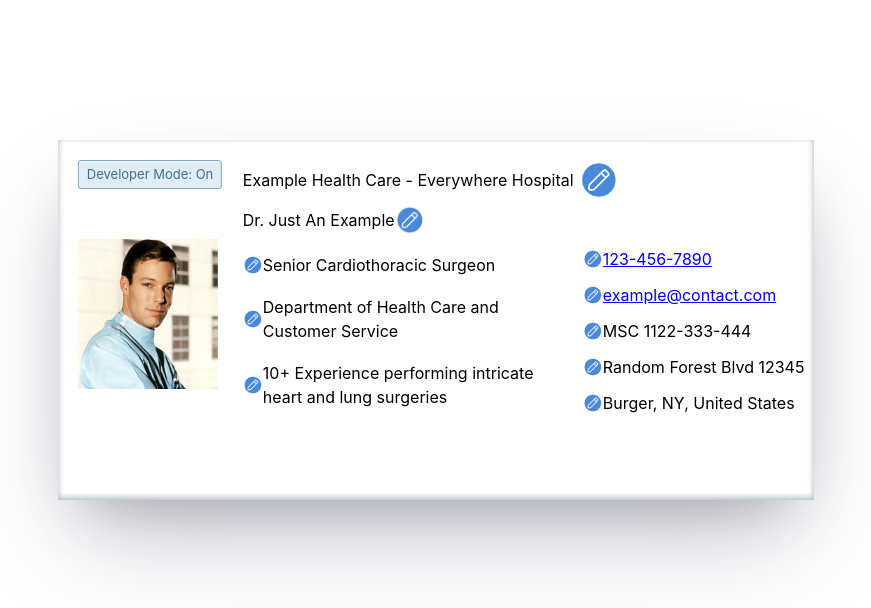
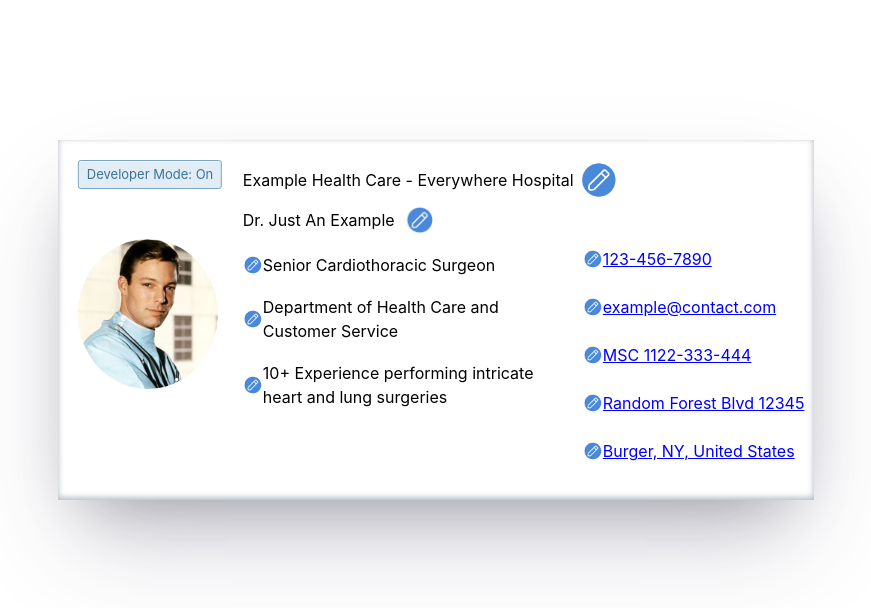
Before and after one commit to CodeRoadSoftwares/tealthy, a React (Vite) app in the folder frontend/: page / in a window 1280 px wide. Shown: the top 608 px of the page, without its empty margins (204-1075 px from the left). Built offline with nearby package versions, Linux system fonts and the light colour scheme.

Commit message:
use Styled Component

```diff
--- a/frontend/src/components/Card/CardAvatar.jsx
+++ b/frontend/src/components/Card/CardAvatar.jsx
@@ -1,11 +1,27 @@
-import React from 'react'
-import doctorPicture from './sampledoctor.jpg'
-const CardAvatar = ({DeveloperMode}) => {
+import React from 'react';
+import styled from 'styled-components';
+import doctorPicture from './sampledoctor.jpg';
+
+const StyledCardAvatar = styled.div`
+  display: flex;
+  justify-content: center;
+  align-items: center;
+  margin-top: 50px;
+
+  img {
+    width: 150px;
+    height: 150px;
+    border-radius: 50%;
+    object-fit: cover;
+  }
+`;
+
+const CardAvatar = ({ DeveloperMode }) => {
   return (
-    <div className='CardAvatar'>
-      <img src= {doctorPicture} alt = "Doctor" style={{width:"150px",marginTop:"50px",height:"150px"}}></img>
-    </div>
-  )
-}
+    <StyledCardAvatar>
+      <img src={doctorPicture} alt="Doctor" />
+    </StyledCardAvatar>
+  );
+};
 
-export default CardAvatar
+export default CardAvatar;
--- a/frontend/src/components/Card/CardBody.jsx
+++ b/frontend/src/components/Card/CardBody.jsx
@@ -1,22 +1,44 @@
-import React from 'react'
-import edit from './edit.png'
-import DoctorIntroduction from './DoctorIntroduction'
-import DoctorContact from './DoctorContact'
-import QuickAction from './QuickAction'
-const CardBody = ({DeveloperMode}) => {
+import React from 'react';
+import edit from './edit.png';
+import DoctorIntroduction from './DoctorIntroduction';
+import DoctorContact from './DoctorContact';
+import QuickAction from './QuickAction';
+import styled from 'styled-components';
+
+const StyledCardBody = styled.div`
+  margin: 5px;
+  font-family: -apple-system, system-ui, 'Segoe UI', 'Liberation Sans', sans-serif;
+
+  .header {
+    display: flex;
+    align-items: center;
+
+    h2 {
+      margin-right: 10px;
+    }
+
+    img {
+      width: 30px;
+      height: 30px;
+      cursor: pointer;
+    }
+  }
+`;
+
+const CardBody = ({ DeveloperMode }) => {
   return (
-    <div className='CardBody' style={{margin:"5px",fontFamily: '-apple-system, system-ui, "Segoe UI", "Liberation Sans", sans-serif'}}>
-      <div style={{display: 'flex',alignItems: 'center'}}>
-      <h2>Dr. Just An Example</h2>
-      {DeveloperMode ? <img src={edit} alt="edit icon" style={{width: '30px', height: '30px', cursor:"pointer"}}></img> : ''}
+    <StyledCardBody>
+      <div className="header">
+        <h2>Dr. Just An Example</h2>
+        {DeveloperMode ? <img src={edit} alt="edit icon" /> : ''}
       </div>
-      <div style={{display:"flex"}}>
-        <DoctorIntroduction DeveloperMode = {DeveloperMode}/>
-        <DoctorContact DeveloperMode = {DeveloperMode}/>
+      <div style={{ display: 'flex' }}>
+        <DoctorIntroduction DeveloperMode={DeveloperMode} />
+        <DoctorContact DeveloperMode={DeveloperMode} />
       </div>
-       <QuickAction DeveloperMode= {DeveloperMode}/>
-    </div>
-  )
-}
+      <QuickAction DeveloperMode={DeveloperMode} />
+    </StyledCardBody>
+  );
+};
 
-export default CardBody
+export default CardBody;
--- a/frontend/src/components/Card/CardContainer.jsx
+++ b/frontend/src/components/Card/CardContainer.jsx
@@ -1,34 +1,38 @@
-import React, {useState} from 'react'
-import CardContent from './CardContent'
-import CardImage from './CardImage'
+import React, { useState } from 'react';
+import CardContent from './CardContent';
+import CardImage from './CardImage';
+import styled from 'styled-components';
+
+const StyledCardContainer = styled.div`
+  padding: 20px;
+  display: inline-flex;
+  border: 0.5px thick;
+  text-wrap: nowrap;
+  width: calc(85 * 1ch);
+  height: calc(15 * 1.5em);
+  position: absolute;
+  top: 40%;
+  left: 50%;
+  transform: translate(-50%, -50%);
+  box-shadow: rgba(50, 50, 93, 0.25) 0px 50px 100px -20px,
+    rgba(0, 0, 0, 0.3) 0px 30px 60px -30px, rgba(10, 37, 64, 0.35) 0px -2px 6px 0px inset;
+`;
 
 const CardContainer = () => {
-    const [DeveloperMode, setDeveloperMode] = useState(true)
-    const handleSwitch = () =>{
-      if (DeveloperMode){setDeveloperMode(false)}
-      else{setDeveloperMode(true)}
-    }
+  const [DeveloperMode, setDeveloperMode] = useState(true);
+
+  const handleSwitch = () => {
+    setDeveloperMode(!DeveloperMode);
+  };
+
   return (
-    <div className='CardContainer' style={{
-        padding:"20px",
-        display:"inline-flex",
-        border:"0.5px thick",
-        textWrap:"nowrap",
-        width: 'calc(85 * 1ch)',
-        height: 'calc(15 * 1.5em)',
-        position:"absolute",
-        top: '40%',
-        left: '50%',
-        transform: 'translate(-50%, -50%)',
-        boxShadow:
-          'rgba(50, 50, 93, 0.25) 0px 50px 100px -20px, rgba(0, 0, 0, 0.3) 0px 30px 60px -30px, rgba(10, 37, 64, 0.35) 0px -2px 6px 0px inset',
-      }}>
-      <div style={{display:"flex"}}>
-        <CardImage handleSwitch={handleSwitch} DeveloperMode={DeveloperMode}/>
-        <CardContent  DeveloperMode = {DeveloperMode}/>
+    <StyledCardContainer>
+      <div style={{ display: 'flex' }}>
+        <CardImage handleSwitch={handleSwitch} DeveloperMode={DeveloperMode} />
+        <CardContent DeveloperMode={DeveloperMode} />
       </div>
-    </div>
-  )
-}
+    </StyledCardContainer>
+  );
+};
 
-export default CardContainer
+export default CardContainer;
--- a/frontend/src/components/Card/CardContent.jsx
+++ b/frontend/src/components/Card/CardContent.jsx
@@ -1,18 +1,19 @@
-import React from 'react'
-import CardHeader from './CardHeader'
-import CardBody from './CardBody'
+import React from 'react';
+import CardHeader from './CardHeader';
+import CardBody from './CardBody';
+import styled from 'styled-components';
 
-const CardContent = ({DeveloperMode}) => {
-  // Information of Doctor:
-  // Title, Prefix, Name, Pronoun, Email, Number, AvailableTime, Experience
-  // Format:
-  // Name(Pronoun)
+const StyledCardContent = styled.div`
+  font-family: -apple-system, system-ui, 'Segoe UI', 'Liberation Sans', sans-serif;
+`;
+
+const CardContent = ({ DeveloperMode }) => {
   return (
-    <div>
-      <CardHeader  DeveloperMode = {DeveloperMode} />
-      <CardBody DeveloperMode = {DeveloperMode}/>
-    </div>
-  )
-}
+    <StyledCardContent>
+      <CardHeader DeveloperMode={DeveloperMode} />
+      <CardBody DeveloperMode={DeveloperMode} />
+    </StyledCardContent>
+  );
+};
 
-export default CardContent
+export default CardContent;
--- a/frontend/src/components/Card/CardImage.jsx
+++ b/frontend/src/components/Card/CardImage.jsx
@@ -1,19 +1,27 @@
-import React from 'react'
+import React from 'react';
 import CardModeButton from './CardModeButton';
 import CardAvatar from './CardAvatar';
-const CardImage = ({handleSwitch,DeveloperMode}) => {
+import styled from 'styled-components';
+
+const ImageContainer = styled.div`
+  margin-right: 10px;
+  width: 150px;
+`;
+
+const AvatarContainer = styled.div`
+  vertical-align: center;
+  margin-right: 10px;
+`;
+
+const CardImage = ({ handleSwitch, DeveloperMode }) => {
   return (
-    <div style={{
-        marginRight:"10px",
-        width: '150px',
-        // height: 'calc(15 * 1.5em)',
-        }}>
-      <CardModeButton handleSwitch={handleSwitch} DeveloperMode = {DeveloperMode}/>
-      <div style={{verticalAlign:"center",marginRight:"10px"}}>
-      <CardAvatar  DeveloperMode = {DeveloperMode}/>
-      </div>
-    </div>
-  )
-}
+    <ImageContainer>
+      <CardModeButton handleSwitch={handleSwitch} DeveloperMode={DeveloperMode} />
+      <AvatarContainer>
+        <CardAvatar DeveloperMode={DeveloperMode} />
+      </AvatarContainer>
+    </ImageContainer>
+  );
+};
 
-export default CardImage
+export default CardImage;
--- a/frontend/src/components/Card/DoctorContact.jsx
+++ b/frontend/src/components/Card/DoctorContact.jsx
@@ -1,32 +1,61 @@
-import React from 'react'
-import edit from "./edit.png"
-const DoctorContact = ({DeveloperMode}) => {
+import React from 'react';
+import styled from 'styled-components';
+import edit from './edit.png';
+
+const ContactContainer = styled.div`
+  margin-left: 10px;
+  width: 330px;
+  height: 20px;
+  display: flex;
+  flex-direction: column;
+`;
+
+const ContactItem = styled.div`
+  display: flex;
+  align-items: center;
+  margin-top: 12px;
+  margin-bottom: 12px;
+
+  img {
+    width: 20px;
+    height: 20px;
+    cursor: pointer;
+  }
+
+  a, p {
+    margin: 0;
+    flex-grow: 1;
+    cursor: pointer;
+    color: blue;
+    text-decoration: underline;
+  }
+`;
+
+const DoctorContact = ({ DeveloperMode }) => {
   return (
-    <div>
-    <div style={{marginLeft:"10px",width:"330px",height:"20px",textWrap:"wrap"}}>
-      <div style={{display: 'flex',alignItems: 'center',marginTop:"12px",marginBottom:"12px"}}>
-      {DeveloperMode ? <img src={edit} alt="edit icon" style={{width: '20px', height: '20px', cursor:"pointer"}}></img> : ''}
-      <a href="tel:123-456-7890" style={{ margin: '0', flexGrow: 1, cursor: "pointer", color: 'blue', textDecoration: 'underline' }}>123-456-7890</a>
-      </div>
-      <div style={{display: 'flex',alignItems: 'center',marginTop:"12px",marginBottom:"12px"}}>
-      {DeveloperMode ? <img src={edit} alt="edit icon" style={{width: '20px', height: '20px', cursor:"pointer"}}></img> : ''}
-      <a href="mailto:example@contact.com" style={{ margin: '0', flexGrow: 1, cursor: "pointer", color: 'blue', textDecoration: 'underline' }}>example@contact.com</a>
-      </div>
-      <div style={{display: 'flex',alignItems: 'center',marginTop:"12px",marginBottom:"12px"}}>
-      {DeveloperMode ? <img src={edit} alt="edit icon" style={{width: '20px', height: '20px', cursor:"pointer"}}></img> : ''}
-      <p style={{ margin: '0', flexGrow: 1, cursor:"pointer" }}>MSC 1122-333-444</p>
-      </div>
-      <div style={{display: 'flex',alignItems: 'center',marginTop:"12px",marginBottom:"12px"}}>
-      {DeveloperMode ? <img src={edit} alt="edit icon" style={{width: '20px', height: '20px', cursor:"pointer"}}></img> : ''}
-      <p style={{ margin: '0', flexGrow: 1, cursor:"pointer" }}>Random Forest Blvd 12345</p>
-      </div>
-      <div style={{display: 'flex',alignItems: 'center',marginTop:"12px",marginBottom:"12px"}}>
-      {DeveloperMode ? <img src={edit} alt="edit icon" style={{width: '20px', height: '20px', cursor:"pointer"}}></img> : ''}
-      <p style={{ margin: '0', flexGrow: 1, cursor:"pointer" }}>Burger, NY, United States</p>
-      </div>
-    </div>
-    </div>
-  )
-}
+    <ContactContainer>
+      <ContactItem>
+        {DeveloperMode ? <img src={edit} alt="edit icon" /> : ''}
+        <a href="tel:123-456-7890">123-456-7890</a>
+      </ContactItem>
+      <ContactItem>
+        {DeveloperMode ? <img src={edit} alt="edit icon" /> : ''}
+        <a href="mailto:example@contact.com">example@contact.com</a>
+      </ContactItem>
+      <ContactItem>
+        {DeveloperMode ? <img src={edit} alt="edit icon" /> : ''}
+        <p>MSC 1122-333-444</p>
+      </ContactItem>
+      <ContactItem>
+        {DeveloperMode ? <img src={edit} alt="edit icon" /> : ''}
+        <p>Random Forest Blvd 12345</p>
+      </ContactItem>
+      <ContactItem>
+        {DeveloperMode ? <img src={edit} alt="edit icon" /> : ''}
+        <p>Burger, NY, United States</p>
+      </ContactItem>
+    </ContactContainer>
+  );
+};
 
-export default DoctorContact
+export default DoctorContact;
--- a/frontend/src/components/Card/DoctorIntroduction.jsx
+++ b/frontend/src/components/Card/DoctorIntroduction.jsx
@@ -1,22 +1,47 @@
-import React from 'react'
-import edit from './edit.png'
-const DoctorIntroduction = ({DeveloperMode}) => {
+import React from 'react';
+import edit from './edit.png';
+import styled from 'styled-components';
+
+const IntroContainer = styled.div`
+  width: 330px;
+  text-wrap: wrap;
+`;
+
+const IntroItem = styled.div`
+  display: flex;
+  align-items: center;
+  margin-top: 18px;
+  margin-bottom: 18px;
+
+  img {
+    width: 20px;
+    height: 20px;
+    cursor: pointer;
+  }
+
+  p {
+    margin: 0;
+    flex-grow: 1;
+  }
+`;
+
+const DoctorIntroduction = ({ DeveloperMode }) => {
   return (
-    <div style={{width:"330px",height:"20px",textWrap:"wrap"}}>
-      <div style={{display: 'flex',alignItems: 'center',marginTop:"18px",marginBottom:"18px"}}>
-      {DeveloperMode ? <img src={edit} alt="edit icon" style={{width: '20px', height: '20px', cursor:"pointer"}}></img> : ''}
-      <p style={{ margin: '0', flexGrow: 1 }}>Senior Cardiothoracic Surgeon</p>
-      </div>
-      <div style={{display: 'flex',alignItems: 'center',marginTop:"18px",marginBottom:"18px"}}>
-      {DeveloperMode ? <img src={edit} alt="edit icon" style={{width: '20px', height: '20px', cursor:"pointer"}}></img> : ''}
-      <p style={{ margin: '0', flexGrow: 1 }}>Department of Health Care and Customer Service </p>
-      </div>
-      <div style={{display: 'flex',alignItems: 'center',marginTop:"18px",marginBottom:"18px"}}>
-      {DeveloperMode ? <img src={edit} alt="edit icon" style={{width: '20px', height: '20px', cursor:"pointer"}}></img> : ''}
-      <p style={{ margin: '0', flexGrow: 1 }}>10+ Experience performing intricate heart and lung surgeries</p>
-      </div>
-    </div>
-  )
-}
+    <IntroContainer>
+      <IntroItem>
+        {DeveloperMode ? <img src={edit} alt="edit icon" /> : ''}
+        <p>Senior Cardiothoracic Surgeon</p>
+      </IntroItem>
+      <IntroItem>
+        {DeveloperMode ? <img src={edit} alt="edit icon" /> : ''}
+        <p>Department of Health Care and Customer Service</p>
+      </IntroItem>
+      <IntroItem>
+        {DeveloperMode ? <img src={edit} alt="edit icon" /> : ''}
+        <p>10+ Experience performing intricate heart and lung surgeries</p>
+      </IntroItem>
+    </IntroContainer>
+  );
+};
 
-export default DoctorIntroduction
+export default DoctorIntroduction;
--- a/frontend/src/components/Card/QuickAction.jsx
+++ b/frontend/src/components/Card/QuickAction.jsx
@@ -1,5 +1,5 @@
 import React from 'react'
-
+import styled from 'styled-components'
 const QuickAction = () => {
   return (
     <div style={{height:"0px"}}>
```
Also changed, not shown: frontend/src/components/Card/CardHeader.jsx (+27 -11 lines), frontend/src/components/Card/CardModeButton.jsx (+51 -34 lines).
